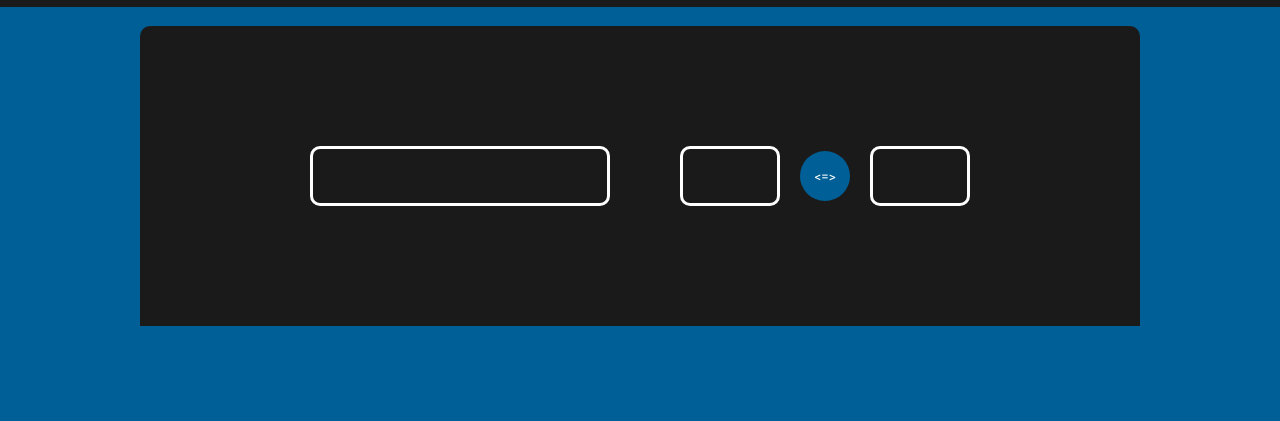
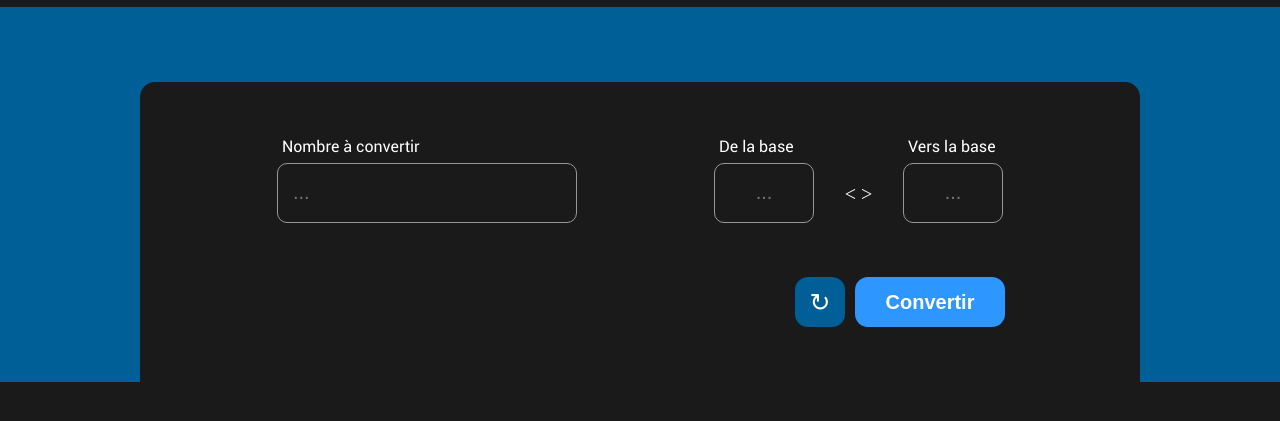
Before and after one commit to taupz/BaseCalculator, a plain HTML site: page index.html in a window 1280 px wide. Shown: the part 73-494 px from the top of the page. Drawn offline with Linux system fonts and the light colour scheme; a web font is replaced by a local one.

Commit message:
update conversion zone

```diff
--- a/index.html
+++ b/index.html
@@ -25,21 +25,38 @@
                     <li><a href="#">Calculatrice binaire</a></li>
                     <li><a href="#">Méthodes de conversion</a></li>
             </nav>
-            <a href="https://youtube.com"><button id="button-header">Contact</button></a>
+            <a href="#"><button id="button-header">Contact</button></a>
         </div>
     </div>
-    <br>
     <div class="container-conversion-zone">
-        <div class="conversion-zone">
-            <form action="">
-                <input type="text" name="Number to convert" id="number-to-convert-input">
+        <div class="conversion-form">
+            <form action="" autocomplete="off">
+                <div class="conversion-zone">
+                    <div class="container-label-input">
+                        <label class="conversion-label"for="Number to convert">Nombre à convertir</label>
+                        <input id="number-to-convert-input" type="text" name="Number to convert" placeholder="...">
+                    </div>
+                    <div class="container-label-input">
+                        <label class="conversion-label"for="Number to convert">De la base</label>
+                        <input class="base-input" id="initial-base"type="text" name="Inital base" placeholder="...">
+                    </div>
 
-                <input class="base-input" id="initial-base"type="text" name="Inital base">
-                <button id="invert-bases-button">&lt;=&gt;</button>
-                <input class="base-input" id = "final-base" type="text" name="Conversion base">
+                    <button id="invert-bases-button" tabindex="-1">&lt; &gt;</button>
+
+                    <div class="container-label-input">
+                        <label class="conversion-label"for="Number to convert">Vers la base</label>
+                        <input class="base-input" id = "final-base" type="text" name="Conversion base" placeholder="...">
+                    </div>
+                </div>
+                <div class="buttons-zone">
+                    <button id="reset-button" type="reset" onclick="return false">↻</button>
+                    <button id="submit-button" type="submit" onclick="return false">Convertir</button>
+                </div>
             </form>
         </div>
     </div>
+
+    <div class="test"></div>
 
     <script src="script.js"></script>
 </main>
--- a/style.css
+++ b/style.css
@@ -44,6 +44,7 @@ body{
     display: flex;
     justify-content: space-between;
     background-color: #1a1a1a;
+    margin: 0px 0px 75px 0px;
 }
 
 .header-flexbox *{
@@ -126,12 +127,16 @@ body{
     border: none;
     border-radius: 50px;
     cursor: pointer;
-    transition: all 0.5s ease 0s;
+    transition: all 0.3s ease 0s;
 }
 
 #button-header:hover{
     background-color: #2d96ff;
     transform: scale(1.12);
+}
+
+#button-header:active{
+    transform: scale(1);
 }
 
 /*----------CONVERSION ZONE----------*/
@@ -140,17 +145,29 @@ body{
     justify-content: center;
 }
 
-.conversion-zone{
+.conversion-form{
     height: 300px;
     width: 1000px;
     background-color: #1a1a1a;
-    border-radius: 10px 10px 0px 0px;
+    border-radius: 15px 15px 0px 0px;
+    display: flex;
+    justify-content: center;
+}
+
+.conversion-form form{
+    display: flex;
+    flex-direction: column;
+}
+
+.conversion-zone{
+    width: 1000px;
+    background-color: #1a1a1a;
     display: flex;
     justify-content: space-evenly;
     align-items: center;
 }
 
-.conversion-zone form{
+.conversion-form form{
     width: 800px;
     background-color: #1a1a1a;
     display: flex;
@@ -159,10 +176,10 @@ body{
 
 }
 
-.conversion-zone input{
+.conversion-form input{
     border-style: solid;
-    border-width: 3px;
-    border-color: #FFF;
+    border-width: 1px;
+    border-color: #989898;
     border-radius: 10px;
     background-color: transparent;
     color: #FFF;
@@ -172,8 +189,24 @@ body{
     padding: 0 15px;
 }
 
-.conversion-zone input textarea:focus, input:focus{
+.container-label-input{
+    display: flex;
+    flex-direction: column;
+    background-color: transparent;
+    gap: 7px;
+}
+
+.conversion-label{
+    background-color: transparent;
+    padding: 0px 5px;
+}
+
+.conversion-form input textarea:focus, input:focus{
     outline: none; /*remove ugly borders set by chrome*/
+}
+
+.conversion-form input:focus{
+    border-color: #2d96ff;
 }
 
 #number-to-convert-input{
@@ -188,10 +221,87 @@ body{
 }
 
 #invert-bases-button{
+    cursor: pointer;
+    height: 35px;
+    width: 35px;
+    background-color: transparent;
+    border-style: none;
+    border-width: 1px;
+    border-color: #989898;
+    border-radius: 20%;
+    margin: 0px -110px -30px -110px;
+    font-size: 20px;
+    font-family: montserrat;
+    text-align: center;
+    transition: all 0.2s ease 0s;
+}
+
+#invert-bases-button:hover{
+    transform: scale(1.07);
+    background-color: #2d96ff;
+    position:relative;
+}
+
+#invert-bases-button:active{
+    transform: scale(1);
+}
+
+.buttons-zone{
+    background-color: transparent;
+    width: 1000px;
+    padding: 0px 135px;
+    display: flex;
+    justify-content: flex-end;
+    gap: 10px;
+}
+
+#submit-button{
+    cursor: pointer;
+    background-color: #2d96ff;
+    height: 50px;
+    width: 150px;
+    border-radius: 13px;
+    border: none;
+    font-size: 20px;
+    font-weight: bold;
+    font-family: Arial, Helvetica, sans-serif;
+    transition: all 0.3s ease 0s;
+}
+
+#reset-button{
+    cursor: pointer;
+    background-color: #005f96;
     height: 50px;
     width: 50px;
-    background-color: #005f96;
     border: none;
-    border-radius: 100%;
-    margin: 0 -50px;
+    border-radius: 13px;
+    font-size: 25px;
+    transition: all 0.3s ease 0s;
 }
+
+#submit-button:hover{
+    transform: scale(1.07);
+    position:relative;
+}
+
+#submit-button:active{
+    transform: scale(1);
+}
+
+#reset-button:hover{
+    transform: scale(1.07);
+    position:relative;
+}
+
+#reset-button:active{
+    transform: scale(1);
+}
+
+/*----------SUITE DU SITE----------*/
+
+.test{
+    background-color: #1a1a1a;
+    margin: 0px 0px 0px 0px;
+    width: 100%;
+    height: 800px;
+}
```
